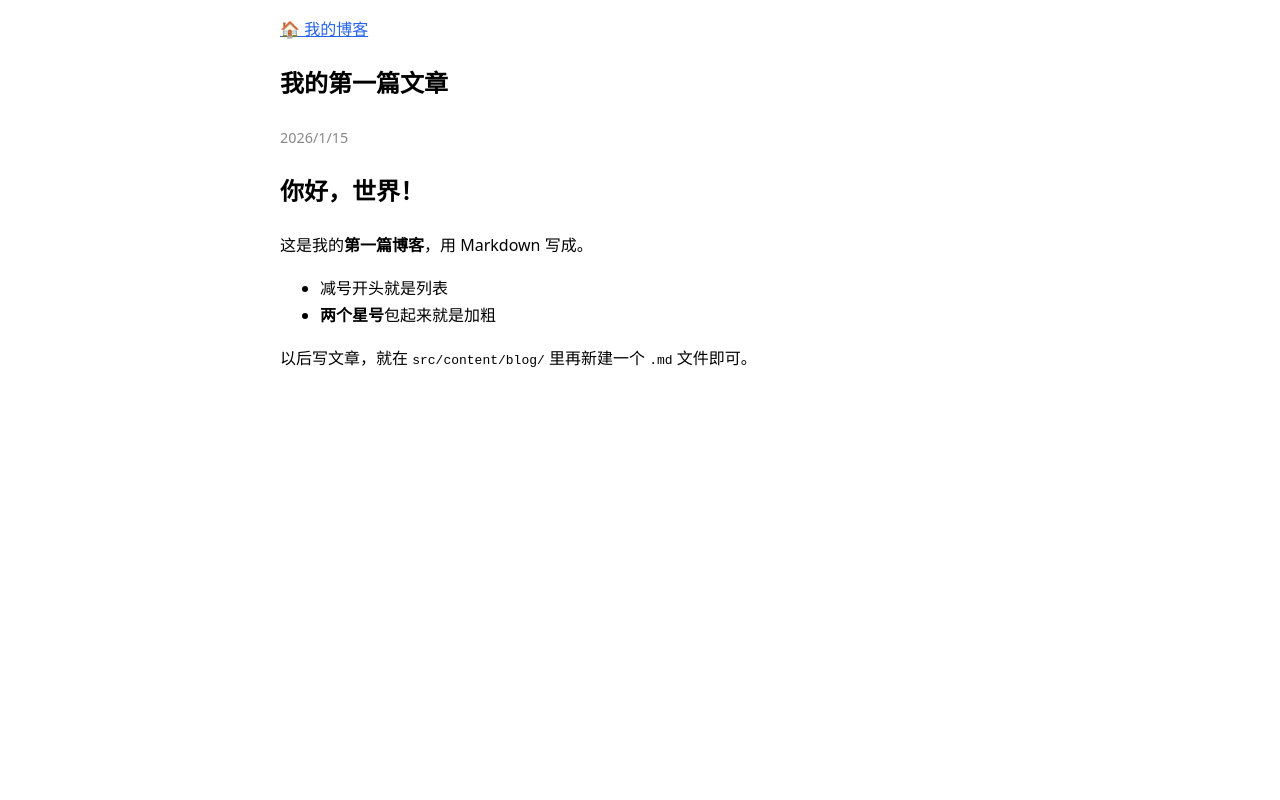
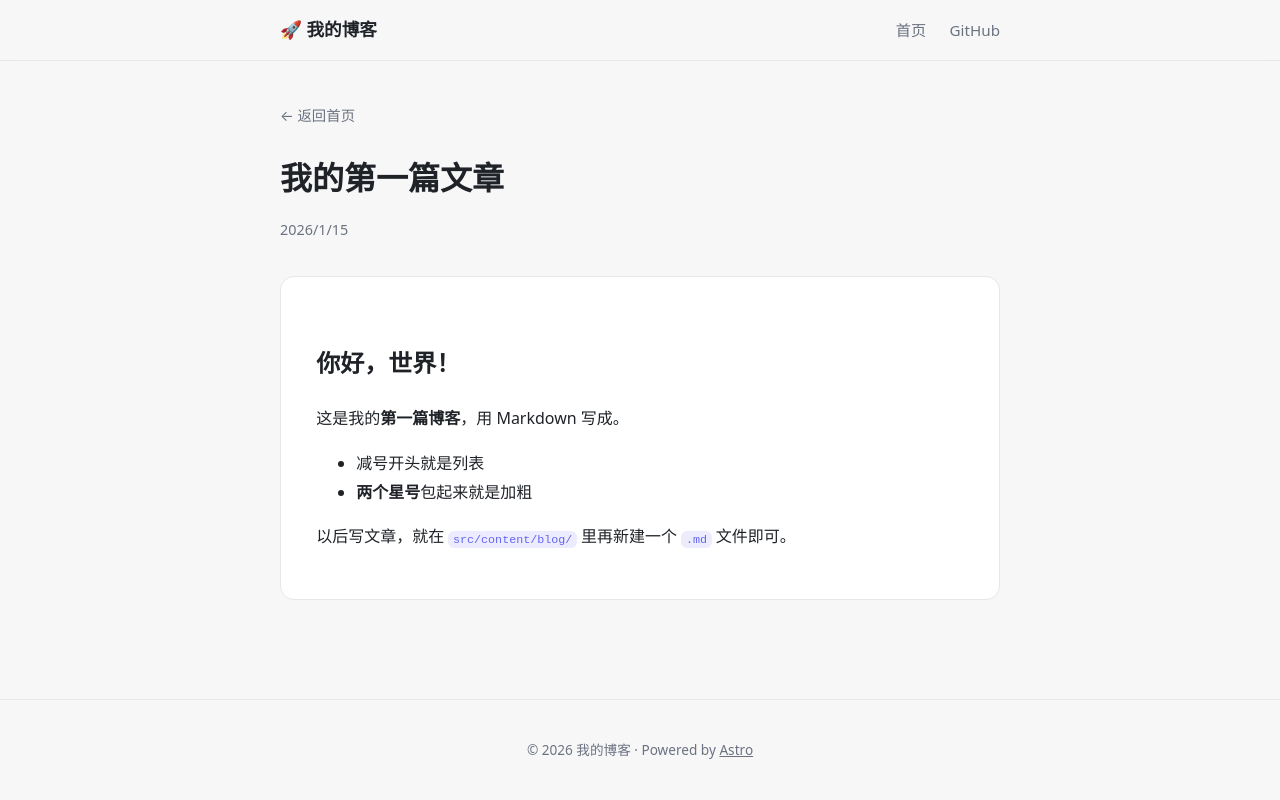
Before and after one commit to FSJGDJ/fsjgdj.github.io, an Astro site: page /blog/first-post in a window 1280 px wide. Built offline with nearby package versions, Linux system fonts and the light colour scheme; Astro itself is replaced by a stand-in of ours.

Commit message:
style: 美化界面

```diff
--- a/src/layouts/Layout.astro
+++ b/src/layouts/Layout.astro
@@ -3,30 +3,137 @@ interface Props {
   title: string;
 }
 const { title } = Astro.props;
+const year = new Date().getFullYear();
 ---
+
 <!doctype html>
 <html lang="zh-CN">
   <head>
-    <meta charset="utf-8" />
-    <meta name="viewport" content="width=device-width, initial-scale=1" />
-    <title>{title}</title>
+    <meta charset="UTF-8" />
+    <meta name="viewport" content="width=device-width, initial-scale=1.0" />
+    <title>{title} · 我的博客</title>
   </head>
   <body>
-    <header>
-      <a href="/">🏠 我的博客</a>
+    <header class="site-header">
+      <div class="container header-inner">
+        <a href="/" class="logo">🚀 我的博客</a>
+        <nav>
+          <a href="/">首页</a>
+          <a href="https://github.com/FSJGDJ" target="_blank" rel="noopener"
+            >GitHub</a
+          >
+        </nav>
+      </div>
     </header>
-    <main>
+    <main class="container">
       <slot />
     </main>
-    <style>
-      body {
-        font-family: system-ui, sans-serif;
-        max-width: 720px;
-        margin: 0 auto;
-        padding: 1rem 1.5rem;
-        line-height: 1.7;
-      }
-      a { color: #2563eb; }
-    </style>
+    <footer class="site-footer">
+      <p>
+        © {year} 我的博客 · Powered by <a
+          href="https://astro.build"
+          target="_blank"
+          rel="noopener">Astro</a
+        >
+      </p>
+    </footer>
   </body>
 </html>
+
+<style>
+  :root {
+    --bg: #f7f7f8;
+    --card: #ffffff;
+    --text: #1f2328;
+    --muted: #6b7280;
+    --accent: #6366f1;
+    --border: #e5e7eb;
+  }
+
+  /* 系统暗色模式自动切换 */
+  @media (prefers-color-scheme: dark) {
+    :root {
+      --bg: #0f1115;
+      --card: #171a21;
+      --text: #e6e8ee;
+      --muted: #9aa9b2;
+      --accent: #818cf8;
+      --border: #2a2f3a;
+    }
+  }
+
+  * {
+    box-sizing: border-box;
+  }
+
+  body {
+    margin: 0;
+    background: var(--bg);
+    color: var(--text);
+    font-family:
+      system-ui,
+      -apple-system,
+      "PingFang SC",
+      "Microsoft YaHei",
+      sans-serif;
+    line-height: 1.8;
+    display: flex;
+    min-height: 100vh;
+    flex-direction: column;
+  }
+
+  .container {
+    width: min(720px, 92%);
+    margin: 0 auto;
+  }
+
+  .site-header {
+    position: sticky;
+    top: 0;
+    z-index: 10;
+    backdrop-filter: blur(8px);
+    background: color-mix(in srgb, var(--bg) 80%, transparent);
+    border-bottom: 1px solid var(--border);
+  }
+
+  .header-inner {
+    display: flex;
+    justify-content: space-between;
+    align-items: center;
+    padding: 0.9rem 0;
+  }
+
+  .logo {
+    font-weight: 700;
+    font-size: 1.1rem;
+    color: var(--text);
+    text-decoration: none;
+  }
+
+  nav a {
+    color: var(--muted);
+    text-decoration: none;
+    margin-left: 1.2rem;
+    font-size: 0.95rem;
+    transition: color 0.2s;
+  }
+  nav a:hover {
+    color: var(--accent);
+  }
+
+  main {
+    flex: 1;
+    padding: 2.5rem 0 4rem;
+  }
+
+  .site-footer {
+    border-top: 1px solid var(--border);
+    padding: 1.5rem 0;
+    text-align: center;
+    color: var(--muted);
+    font-size: 0.85rem;
+  }
+  .site-footer a {
+    color: var(--muted);
+  }
+</style>
--- a/src/pages/blog/[slug].astro
+++ b/src/pages/blog/[slug].astro
@@ -1,6 +1,6 @@
 ---
 import Layout from "../../layouts/Layout.astro";
-import { getCollection, render } from "astro:content"; // 👈 这里加了 render
+import { getCollection, render } from "astro:content";
 
 export async function getStaticPaths() {
   const posts = await getCollection("blog");
@@ -12,20 +12,73 @@ const post = (await getCollection("blog")).find(
 );
 if (!post) return Astro.redirect("/");
 
-const { Content } = await render(post); // 👈 这里改成了 render(post)
+const { Content } = await render(post);
 ---
 
 <Layout title={post.data.title}>
-  <article>
+  <article class="post">
+    <a href="/" class="back">← 返回首页</a>
     <h1>{post.data.title}</h1>
     <time>{post.data.pubDate.toLocaleDateString("zh-CN")}</time>
-    <Content />
+    <div class="content">
+      <Content />
+    </div>
   </article>
 </Layout>
 
 <style>
-  time {
-    color: #888;
+  .back {
+    color: var(--muted);
+    text-decoration: none;
     font-size: 0.9rem;
   }
+  .back:hover {
+    color: var(--accent);
+  }
+
+  .post h1 {
+    font-size: 2rem;
+    margin: 1.2rem 0 0.5rem;
+  }
+  .post time {
+    color: var(--muted);
+    font-size: 0.9rem;
+  }
+
+  .content {
+    margin-top: 2rem;
+    background: var(--card);
+    border: 1px solid var(--border);
+    border-radius: 14px;
+    padding: 2rem 2.2rem;
+  }
+
+  .content :global(h2) {
+    margin-top: 2rem;
+  }
+  .content :global(p) {
+    margin: 1rem 0;
+  }
+  .content :global(a) {
+    color: var(--accent);
+  }
+  .content :global(code) {
+    background: color-mix(in srgb, var(--accent) 12%, transparent);
+    color: var(--accent);
+    padding: 0.15em 0.4em;
+    border-radius: 6px;
+    font-size: 0.9em;
+  }
+  .content :global(blockquote) {
+    border-left: 4px solid var(--accent);
+    margin: 1.2rem 0;
+    padding: 0.4rem 1.2rem;
+    color: var(--muted);
+    background: color-mix(in srgb, var(--accent) 6%, transparent);
+    border-radius: 0 8px 8px 0;
+  }
+  .content :global(img) {
+    max-width: 100%;
+    border-radius: 10px;
+  }
 </style>
```
Also changed, not shown: src/pages/index.astro (+65 -8 lines).
